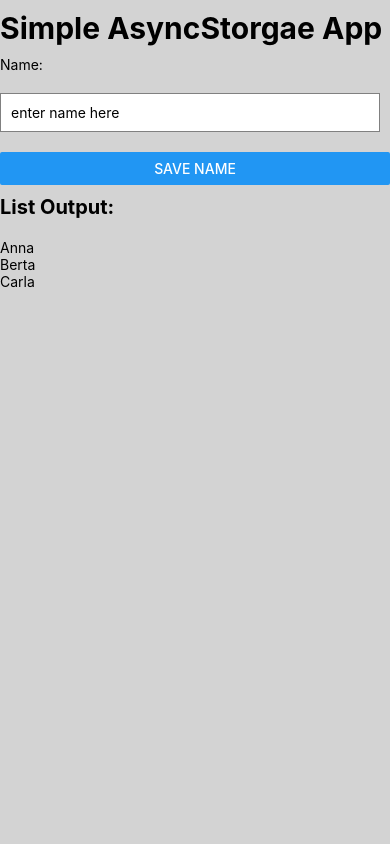
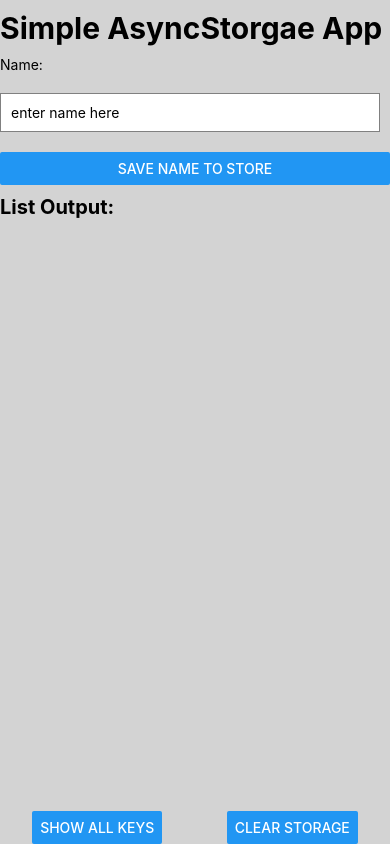
Before and after one commit to anneKoethke/simpleAysncApp, a React Native app: screen / in a window 390 px wide. Built offline with nearby package versions, Linux system fonts and the light colour scheme.

Commit message:
adding DB functions save, getAll, remove, clearAll

```diff
--- a/App.js
+++ b/App.js
@@ -1,54 +1,151 @@
 import { StatusBar } from 'expo-status-bar';
-import React, { useState } from 'react';
-import { View, SafeAreaView, Text, TextInput, Button, FlatList } from 'react-native';
+import React, { useState, useEffect } from 'react';
+import { View, SafeAreaView, Text, TextInput, Button, FlatList, TouchableOpacity } from 'react-native';
+import AsyncStorage from '@react-native-community/async-storage';
 import { globalStyles } from './res/style/global';
+import Card from './res/components/card';
 
 export default function App() {
 
-  const [keyCounter, setKeyCounter] = useState(3);
-  const [nameData, setNameData] = useState([
-    { key: "1", name: "Anna" },
-    { key: "2", name: "Berta" },
-    { key: "3", name: "Carla" }
-  ]);
+  const [keyCounter, setKeyCounter] = useState(0);
+  const [nameData, setNameData] = useState([]);
   const [name, setName] = useState("");
 
-  const pressHandler = () => {
+  // runs after the first render and after every update (use as componentDidMount() in React)
+  useEffect(() => {
+    // set States to null
+    resetStates();
+    getDataFromDB();
+  }, []); // Or [] if effect doesn't need props or state
+
+  // to get an initial State at App opening and all updates to DB
+  const resetStates = () => {
+    setKeyCounter(0);
+    setNameData([]);
+  }
+
+  const getDataFromDB = async () => {
+    try {
+      // get initial State from DB at App Start
+      AsyncStorage.getAllKeys((err, allKeys) => {
+        AsyncStorage.multiGet(allKeys, (err, items) => {
+          items.map((res, i, item) => {
+            let key = item[i][0], // String with '@SAA_...
+              itemContent = JSON.parse(item[i][1]); // parse to get an Object
+            // set keyCounter
+            key = parseInt(key.replace('@SAA_name_key_', '')); // number
+            setKeyCounter(key);
+            // set nameData
+            setNameData((currList) => {
+              return [itemContent, ...currList]
+            });
+          })
+        })
+      });
+    } catch(e) {
+      alert("GET_ALL_NAMES_ERR"+e);
+    }
+  };
+
+  const save = async () => {
     if (name !== "") {
-      let key = (keyCounter + 1).toString();
-      setKeyCounter(key);
+      let key = (parseInt(keyCounter) + 1).toString(); // String
+      // DB part
+      try {
+        const jsonValue = JSON.stringify({key, name})
+        await AsyncStorage.setItem('@SAA_name_key_'+key, jsonValue);
+        console.log("added '" + name + "' with key =", key, "to db.");
+      } catch(e) {
+        alert("SAVE_ERR: "+e);
+      }
+      // View part
+      setKeyCounter(key); // must be a Sring here
       setNameData((currList) => {
         return [{ key, name }, ...currList]
       });
-      setName("");
+      setName(""); // to clear input
     } else {
       alert("no name entered!")
     }
   };
 
+  const removeName = async (name, key) => {
+    console.log(name, "- key:", key);
+    // remove from DB
+    try {
+      await AsyncStorage.removeItem('@SAA_name_key_'+key);
+      console.log('removed:', name, "with key:", key)
+    } catch(e) {
+      alert('REMOVE_ERR:' + e);
+    }
+    // remove from nameData
+    let currentList = nameData.filter(item => {
+      return item.key !== key
+    })
+    setNameData(currentList);
+  }
+
+  const showAllKeys = async () => {
+    let allKeys = []
+    try {
+      allKeys = await AsyncStorage.getAllKeys();
+      console.log("showAllKeys => allKeys", allKeys);
+    } catch(e) {
+      alter("GET_ALL_KEYS_ERR: "+e);
+    }
+  }
+
+  // TODO: does it clear all app data from all RN apps?
+  const clearStorage = async () => {
+    try {
+      await AsyncStorage.clear();
+      setNameData([]);
+    } catch(e) {
+      alert("CLEAR_STORE_ERR: "+e);
+    }
+    console.log("storage was cleared");
+  }
+
   return (
     <SafeAreaView style={globalStyles.container}>
       <StatusBar style="auto" />
+
       <Text style={globalStyles.h1}>Simple AsyncStorgae App</Text>
+
       <Text>Name:</Text>
       <TextInput
         style= {globalStyles.input}
         onChangeText={val => setName(val)}
         placeholder='enter name here'
-        value={name} // löscht input, wenn setName('') im pressHandler
+        value={name} // löscht input, wenn setName('') im save
       />
+
       <Button
-        title="save name"
-        onPress={pressHandler}
+        title="save name to Store"
+        onPress={save}
       />
+
       <Text style={globalStyles.h2}>List Output: </Text>
       <FlatList
         style={globalStyles.p}
         data={nameData}
         renderItem={({item}) => (
-          <Text>{item.name}</Text>
+          <TouchableOpacity onPress={() => removeName(item.name, item.key)}>
+            <Card name={item.name} id={item.key} />
+          </TouchableOpacity>
         )}
       />
+
+      <View style={globalStyles.controlBtnContainer}>
+        <Button
+          title="show all keys"
+          onPress={showAllKeys}
+        />
+        <Button
+          title="clear Storage"
+          onPress={clearStorage}
+        />
+      </View>
 
     </SafeAreaView>
   );
```
